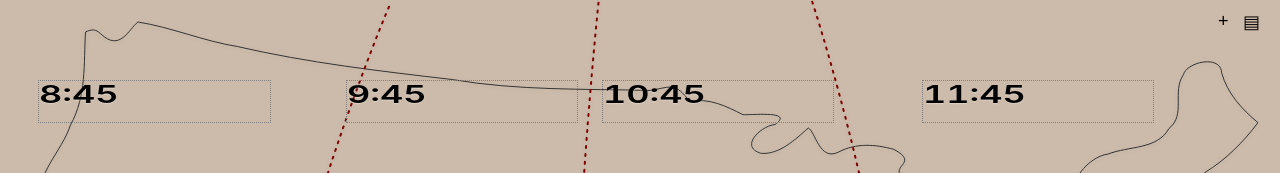
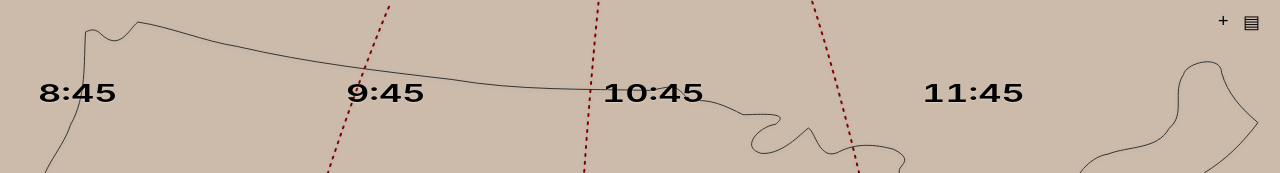
Before and after one commit to bcwalnja/business-time-zones, a plain HTML site: page index.html in a window 1280 px wide. Shown: the top 173 px of the page. Drawn offline with Linux system fonts and the light colour scheme.

Commit message:
removed border

```diff
--- a/styles.css
+++ b/styles.css
@@ -90,7 +90,6 @@ body {
     top: 10%;
     line-height: 1.2;
     text-shadow: 0 1px 1px rgb(255 255 255 / 35%);
-    border: 1px dotted gray;
     width: 18%;
 }
 
```
